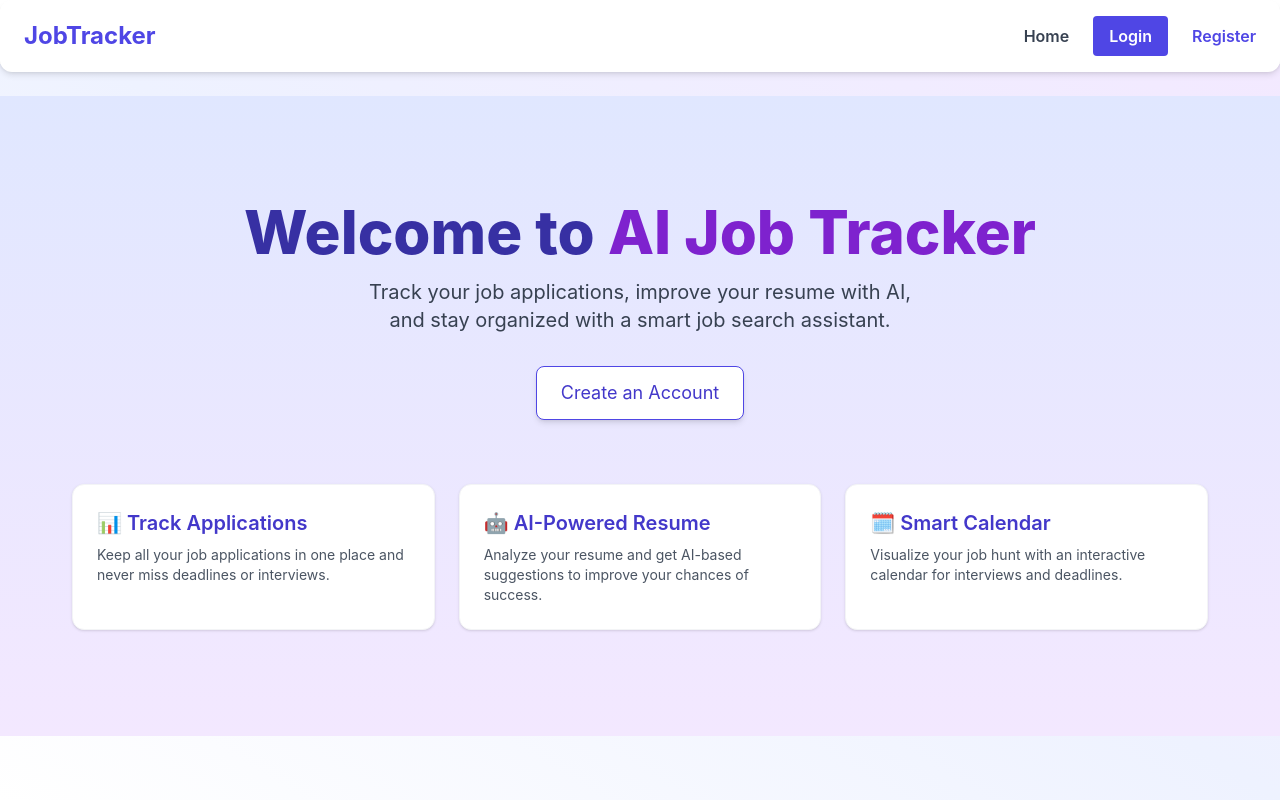
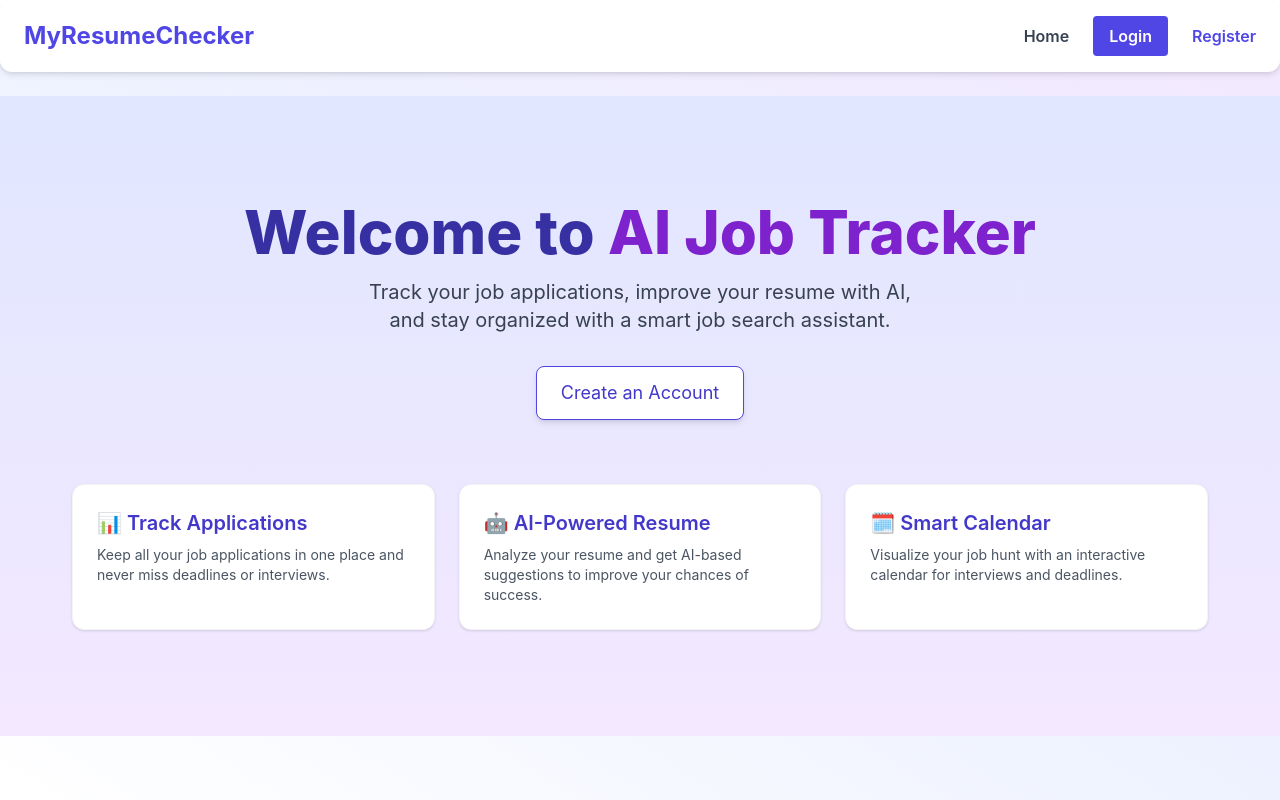
Before and after one commit to anjalicp22/MyResumeChecker, a React (Create React App) app in the folder client/: page / in a window 1280 px wide. Built offline with nearby package versions, Linux system fonts and the light colour scheme; no server answers.

Commit message:
Title changed

```diff
--- a/client/src/components/PrivateNavbar.tsx
+++ b/client/src/components/PrivateNavbar.tsx
@@ -45,7 +45,7 @@
   return (
     <nav className="bg-white shadow-md py-4 px-6 flex justify-between items-center rounded-xl">
       <h1 className="font-bold text-2xl text-indigo-600 cursor-pointer pr-6">
-        <Link to="/">JobTracker</Link>
+        <Link to="/">MyResumeChecker</Link>
       </h1>
 
       <div className="flex items-center space-x-6 text-gray-700 font-semibold">
--- a/client/src/components/PublicNavbar.tsx
+++ b/client/src/components/PublicNavbar.tsx
@@ -4,7 +4,7 @@
 const PublicNavbar = () => (
   <nav className="bg-white shadow-md py-4 px-6 flex justify-between items-center rounded-xl">
     <h1 className="font-bold text-2xl text-indigo-600 cursor-pointer pr-6">
-      <Link to="/">JobTracker</Link>
+      <Link to="/">MyResumeChecker</Link>
     </h1>
 
     <div className="flex items-center space-x-6 text-gray-700 font-semibold">
```
